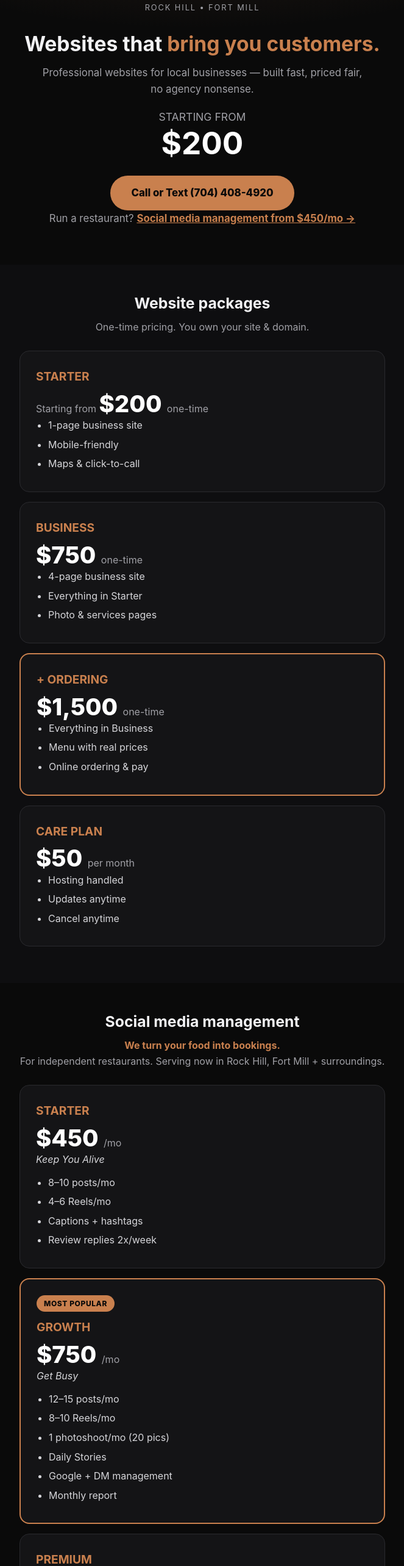
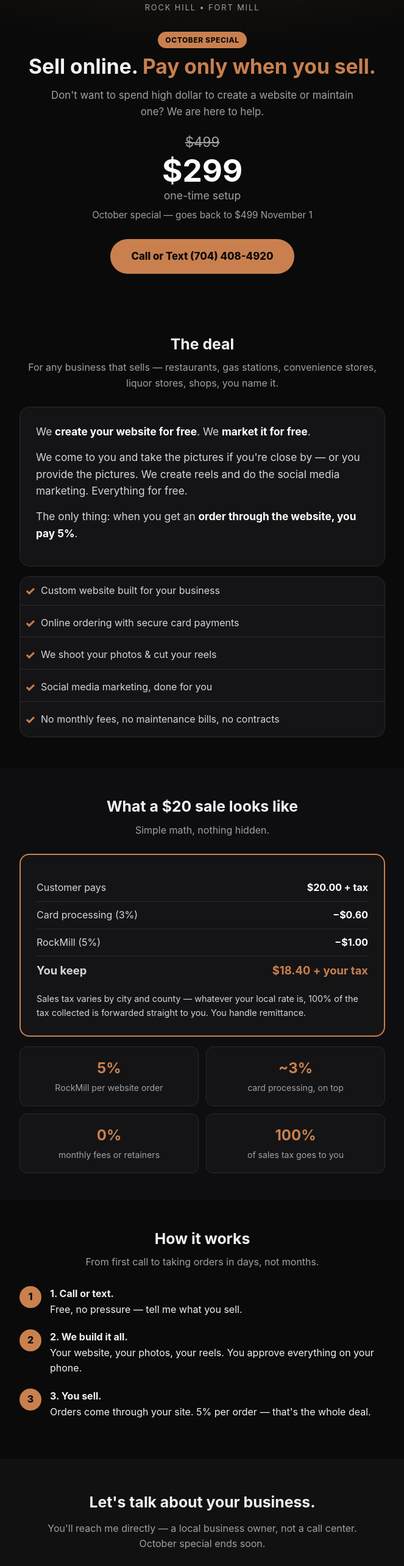
Before and after one commit to rockmillsocial/rockmill-demo, a plain HTML site: page index.html in a window 1280 px wide. Shown: the part 232-2800 px from the top of the page at 61% size, without its empty margins (308-971 px from the left). Drawn offline with Linux system fonts and the light colour scheme.

Commit message:
New offer: free website + marketing, 5% per website order, October setup special

```diff
--- a/index.html
+++ b/index.html
@@ -3,8 +3,8 @@
 <head>
 <meta charset="utf-8">
 <meta name="viewport" content="width=device-width, initial-scale=1, viewport-fit=cover">
-<title>RockMill Social Co — Websites &amp; social media that bring you customers</title>
-<meta name="description" content="Websites from $200 and social media management for restaurants in Rock Hill & Fort Mill, SC. Locally owned, locally operated.">
+<title>RockMill Social Co — Sell online. Pay only when you sell.</title>
+<meta name="description" content="Free website and free marketing for local businesses in Rock Hill & Fort Mill, SC. $499 one-time setup ($299 in October). Just 5% per website order.">
 <style>
   :root { --copper:#c9804e; --bg:#0a0a0a; --card:#141416; --line:#2a2a2e; --txt:#f2f2f4; --muted:#a0a0a6; }
   * { box-sizing:border-box; margin:0; padding:0; }
@@ -17,12 +17,13 @@
   header.hero h1 { font-size:2.1rem; line-height:1.2; margin-bottom:14px; }
   header.hero h1 span { color:var(--copper); }
   header.hero p { color:var(--muted); font-size:1.05rem; max-width:32em; margin:0 auto 10px; }
-  .price-hero { font-size:1.1rem; color:var(--muted); margin:18px 0 26px; }
+  .price-hero { font-size:1.1rem; color:var(--muted); margin:18px 0 6px; }
   .price-hero strong { display:block; font-size:3.2rem; color:#fff; line-height:1.1; }
+  .price-hero .was { text-decoration:line-through; color:var(--muted); font-size:1.4rem; }
+  .price-hero small { display:block; font-size:.95rem; color:var(--muted); margin-top:6px; }
   .btn { display:inline-block; background:var(--copper); color:#0a0a0a; font-weight:800; padding:15px 34px; border-radius:999px; text-decoration:none; font-size:1.05rem; }
   .btn.ghost { background:transparent; color:var(--copper); border:2px solid var(--copper); margin-left:8px; }
-  .hero-alt { margin-top:22px; }
-  .hero-alt a { color:var(--copper); font-weight:700; }
+  .hero-cta { margin-top:26px; }
   section { padding:44px 0; }
   h2 { font-size:1.55rem; margin-bottom:6px; text-align:center; }
   .sub { text-align:center; color:var(--muted); margin-bottom:26px; }
@@ -31,17 +32,24 @@
   .card p, .card li { color:#d6d6da; }
   .card ul { padding-left:20px; }
   .card li { margin-bottom:6px; }
-  .card.demo { border:2px solid var(--copper); }
-  .card.demo a { color:var(--copper); font-weight:700; }
   .card.popular { border:2px solid var(--copper); }
   .tag { display:inline-block; background:var(--copper); color:#0a0a0a; font-size:.75rem; font-weight:800; padding:4px 12px; border-radius:999px; margin-bottom:10px; letter-spacing:.05em; }
-  .tier-price { font-size:2.4rem; font-weight:800; color:#fff; line-height:1.1; margin:6px 0 2px; }
-  .tier-price span { font-size:1rem; font-weight:400; color:var(--muted); }
-  .tier-tagline { color:var(--muted); font-style:italic; margin-bottom:12px; }
-  .feats { list-style:none; padding:0; }
-  .feats li { padding:10px 0 10px 34px; position:relative; border-bottom:1px solid var(--line); }
-  .feats li:last-child { border-bottom:none; }
-  .feats li::before { content:"\2022"; color:var(--copper); font-weight:800; font-size:1.4rem; position:absolute; left:8px; top:6px; }
+  .pitch p { margin-bottom:14px; font-size:1.08rem; }
+  .pitch p strong { color:#fff; }
+  .check-list { list-style:none; padding:0; margin:0 0 6px; }
+  .check-list li { padding:10px 0 10px 34px; position:relative; border-bottom:1px solid var(--line); color:#d6d6da; }
+  .check-list li:last-child { border-bottom:none; }
+  .check-list li::before { content:"\2713"; color:var(--copper); font-weight:800; font-size:1.2rem; position:absolute; left:8px; top:8px; }
+  .math { width:100%; border-collapse:collapse; margin:6px 0 4px; }
+  .math td { padding:9px 0; border-bottom:1px solid var(--line); color:#d6d6da; }
+  .math td:last-child { text-align:right; font-weight:700; color:#fff; white-space:nowrap; }
+  .math tr.total td { border-bottom:none; font-size:1.15rem; }
+  .math tr.total td:last-child { color:var(--copper); }
+  .math-note { font-size:.9rem; color:var(--muted); margin-top:10px; }
+  .terms { display:grid; grid-template-columns:1fr 1fr; gap:12px; margin-top:4px; }
+  .term { background:var(--card); border:1px solid var(--line); border-radius:12px; padding:16px; text-align:center; }
+  .term strong { display:block; font-size:1.5rem; color:var(--copper); }
+  .term span { font-size:.88rem; color:var(--muted); }
   .step { display:flex; gap:14px; margin-bottom:20px; align-items:flex-start; }
   .step::before { counter-increment:step; content:counter(step); flex:0 0 36px; height:36px; border-radius:50%; background:var(--copper); color:#0a0a0a; font-weight:800; display:flex; align-items:center; justify-content:center; }
   .steps { counter-reset:step; }
@@ -61,123 +69,65 @@
     <img class="logo" src="logo.jpg" alt="RockMill Social Co logo">
     <div class="brand">ROCKMILL SOCIAL CO</div>
     <div class="locale">ROCK HILL &bull; FORT MILL</div>
-    <h1>Websites that <span>bring you customers.</span></h1>
-    <p>Professional websites for local businesses — built fast, priced fair, no agency nonsense.</p>
-    <div class="price-hero">STARTING FROM<strong>$200</strong></div>
-    <a class="btn" href="tel:+17044084920">Call or Text (704) 408-4920</a>
-    <p class="hero-alt">Run a restaurant? <a href="#social">Social media management from $450/mo &rarr;</a></p>
+    <span class="tag">OCTOBER SPECIAL</span>
+    <h1>Sell online. <span>Pay only when you sell.</span></h1>
+    <p>Don't want to spend high dollar to create a website or maintain one? We are here to help.</p>
+    <div class="price-hero"><span class="was">$499</span><strong>$299</strong>one-time setup<small>October special — goes back to $499 November 1</small></div>
+    <div class="hero-cta">
+      <a class="btn" href="tel:+17044084920">Call or Text (704) 408-4920</a>
+    </div>
   </div>
 </header>
 
-<section style="background:#0e0e10">
+<section>
   <div class="wrap">
-    <h2>Website packages</h2>
-    <p class="sub">One-time pricing. You own your site &amp; domain.</p>
-    <div class="card">
-      <h3>STARTER</h3>
-      <div class="tier-price"><span>Starting from </span>$200 <span>one-time</span></div>
-      <ul>
-        <li>1-page business site</li>
-        <li>Mobile-friendly</li>
-        <li>Maps &amp; click-to-call</li>
-      </ul>
+    <h2>The deal</h2>
+    <p class="sub">For any business that sells — restaurants, gas stations, convenience stores, liquor stores, shops, you name it.</p>
+    <div class="card pitch">
+      <p>We <strong>create your website for free</strong>. We <strong>market it for free</strong>.</p>
+      <p>We come to you and take the pictures if you're close by — or you provide the pictures. We create reels and do the social media marketing. Everything for free.</p>
+      <p>The only thing: when you get an <strong>order through the website, you pay 5%</strong>.</p>
     </div>
-    <div class="card">
-      <h3>BUSINESS</h3>
-      <div class="tier-price">$750 <span>one-time</span></div>
-      <ul>
-        <li>4-page business site</li>
-        <li>Everything in Starter</li>
-        <li>Photo &amp; services pages</li>
-      </ul>
-    </div>
-    <div class="card popular">
-      <h3>+ ORDERING</h3>
-      <div class="tier-price">$1,500 <span>one-time</span></div>
-      <ul>
-        <li>Everything in Business</li>
-        <li>Menu with real prices</li>
-        <li>Online ordering &amp; pay</li>
-      </ul>
-    </div>
-    <div class="card">
-      <h3>CARE PLAN</h3>
-      <div class="tier-price">$50 <span>per month</span></div>
-      <ul>
-        <li>Hosting handled</li>
-        <li>Updates anytime</li>
-        <li>Cancel anytime</li>
-      </ul>
-    </div>
-  </div>
-</section>
-
-<section id="social">
-  <div class="wrap">
-    <h2>Social media management</h2>
-    <p class="sub"><strong style="color:var(--copper)">We turn your food into bookings.</strong><br>For independent restaurants. Serving now in Rock Hill, Fort Mill + surroundings.</p>
-    <div class="card">
-      <h3>STARTER</h3>
-      <div class="tier-price">$450 <span>/mo</span></div>
-      <p class="tier-tagline">Keep You Alive</p>
-      <ul>
-        <li>8&ndash;10 posts/mo</li>
-        <li>4&ndash;6 Reels/mo</li>
-        <li>Captions + hashtags</li>
-        <li>Review replies 2x/week</li>
-      </ul>
-    </div>
-    <div class="card popular">
-      <span class="tag">MOST POPULAR</span>
-      <h3>GROWTH</h3>
-      <div class="tier-price">$750 <span>/mo</span></div>
-      <p class="tier-tagline">Get Busy</p>
-      <ul>
-        <li>12&ndash;15 posts/mo</li>
-        <li>8&ndash;10 Reels/mo</li>
-        <li>1 photoshoot/mo (20 pics)</li>
-        <li>Daily Stories</li>
-        <li>Google + DM management</li>
-        <li>Monthly report</li>
-      </ul>
-    </div>
-    <div class="card">
-      <h3>PREMIUM</h3>
-      <div class="tier-price">$1,300 <span>/mo</span></div>
-      <p class="tier-tagline">Become The Brand</p>
-      <ul>
-        <li>15&ndash;20 Reels/mo</li>
-        <li>2 photoshoots/mo</li>
-        <li>Menu &amp; ad creatives</li>
-        <li>Meta ads setup</li>
-        <li>Influencer outreach</li>
-        <li>Priority support</li>
-      </ul>
-    </div>
-    <div class="card">
-      <span class="tag">ONE-TIME TRIAL</span>
-      <h3>$150 — try it for a month</h3>
-      <p>Same as Starter for one month. You provide photos/videos, we edit &amp; post. Perfect to test before going monthly.</p>
-    </div>
-    <h2 style="margin-top:36px">How it works</h2>
-    <p class="sub">Month-to-month, no contract.</p>
-    <div class="steps">
-      <div class="step"><div><strong>1. We shoot 1 hour at your restaurant.</strong></div></div>
-      <div class="step"><div><strong>2. We edit &amp; post daily on YOUR pages.</strong></div></div>
-      <div class="step"><div><strong>3. You get busy.</strong><br>All files delivered in Drive.</div></div>
-    </div>
-    <p class="fine">Pricing valid through December 31, 2026 &middot; DM on Instagram &middot; WhatsApp available</p>
+    <ul class="check-list card">
+      <li>Custom website built for your business</li>
+      <li>Online ordering with secure card payments</li>
+      <li>We shoot your photos &amp; cut your reels</li>
+      <li>Social media marketing, done for you</li>
+      <li>No monthly fees, no maintenance bills, no contracts</li>
+    </ul>
   </div>
 </section>
 
 <section style="background:#0e0e10">
   <div class="wrap">
-    <h2>How your website gets built</h2>
-    <p class="sub">From first call to live site in days, not months.</p>
+    <h2>What a $20 sale looks like</h2>
+    <p class="sub">Simple math, nothing hidden.</p>
+    <div class="card popular">
+      <table class="math">
+        <tr><td>Customer pays</td><td>$20.00 + tax</td></tr>
+        <tr><td>Card processing (3%)</td><td>&minus;$0.60</td></tr>
+        <tr><td>RockMill (5%)</td><td>&minus;$1.00</td></tr>
+        <tr class="total"><td><strong>You keep</strong></td><td><strong>$18.40</strong> + your tax</td></tr>
+      </table>
+      <p class="math-note">Sales tax varies by city and county — whatever your local rate is, 100% of the tax collected is forwarded straight to you. You handle remittance.</p>
+    </div>
+    <div class="terms">
+      <div class="term"><strong>5%</strong><span>RockMill per website order</span></div>
+      <div class="term"><strong>~3%</strong><span>card processing, on top</span></div>
+      <div class="term"><strong>0%</strong><span>monthly fees or retainers</span></div>
+      <div class="term"><strong>100%</strong><span>of sales tax goes to you</span></div>
+    </div>
+  </div>
+</section>
+
+<section>
+  <div class="wrap">
+    <h2>How it works</h2>
+    <p class="sub">From first call to taking orders in days, not months.</p>
     <div class="steps">
-      <div class="step"><div><strong>1. Call or text me.</strong><br>Free, no pressure — tell me about your business.</div></div>
-      <div class="step"><div><strong>2. I build it.</strong><br>You get a preview link on your phone. Revisions until you're happy.</div></div>
-      <div class="step"><div><strong>3. It goes live.</strong><br>On your domain, ready for customers. You pay when it's done.</div></div>
+      <div class="step"><div><strong>1. Call or text.</strong><br>Free, no pressure — tell me what you sell.</div></div>
+      <div class="step"><div><strong>2. We build it all.</strong><br>Your website, your photos, your reels. You approve everything on your phone.</div></div>
+      <div class="step"><div><strong>3. You sell.</strong><br>Orders come through your site. 5% per order — that's the whole deal.</div></div>
     </div>
   </div>
 </section>
@@ -185,7 +135,7 @@
 <section class="cta">
   <div class="wrap">
     <h2>Let's talk about your business.</h2>
-    <p>You'll reach me directly — a local business owner, not a call center.<br>Locally owned &middot; you talk to me directly.</p>
+    <p>You'll reach me directly — a local business owner, not a call center.<br>October special ends soon.</p>
     <a class="btn" href="tel:+17044084920">Call (704) 408-4920</a>
     <a class="btn ghost" href="sms:+17044084920">Text me</a>
   </div>
```
